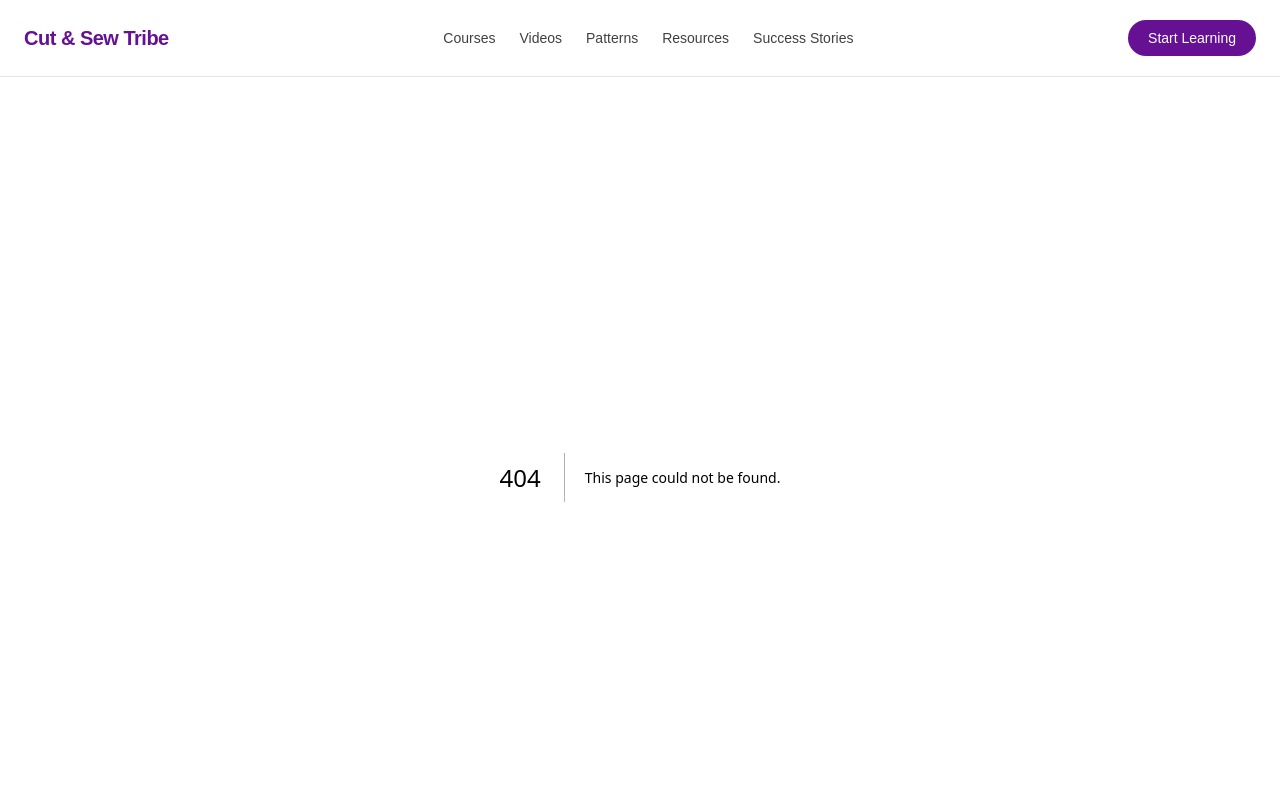
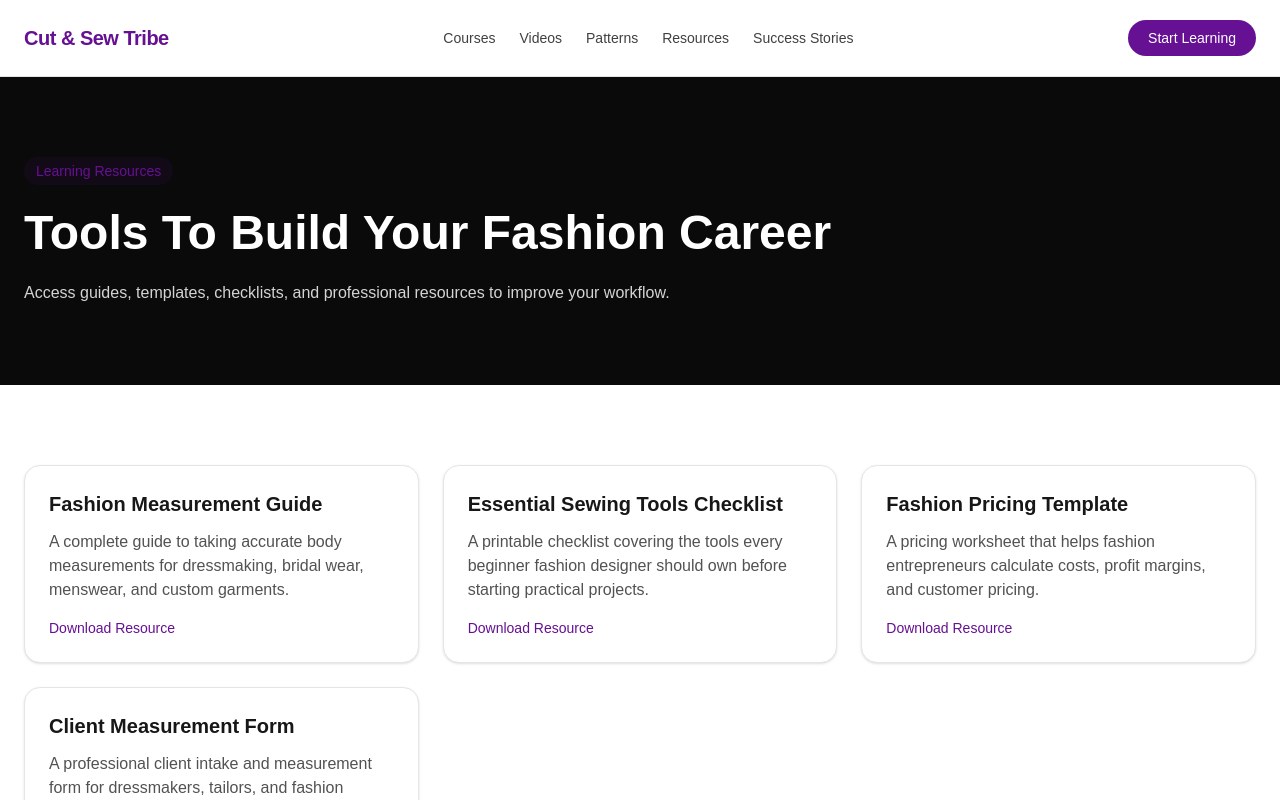
Before and after one commit to CutAndSewTribe/cut-and-sew-tribe, a Next.js app: page /resources in a window 1280 px wide. Before the commit this address had no page. Shown: the top 800 px of the page. Built offline with nearby package versions, Linux system fonts and the light colour scheme.

Commit message:
Create resources listing page

```diff
--- /dev/null
+++ b/src/app/resources/page.tsx
@@ -0,0 +1,87 @@
+import {
+  Badge,
+  Card,
+  Container,
+  Section,
+} from "@/components/ui";
+
+import { resources } from "@/content/resources";
+
+
+export default function ResourcesPage() {
+
+  return (
+    <div>
+
+      <Section className="bg-neutral-950 text-white">
+
+        <Container>
+
+          <Badge>
+            Learning Resources
+          </Badge>
+
+
+          <h1 className="mt-6 text-5xl font-bold">
+            Tools To Build Your Fashion Career
+          </h1>
+
+
+          <p className="mt-6 max-w-2xl text-neutral-300">
+            Access guides, templates, checklists, and
+            professional resources to improve your workflow.
+          </p>
+
+
+        </Container>
+
+      </Section>
+
+
+
+
+      <Section>
+
+        <Container>
+
+          <div className="grid gap-6 md:grid-cols-3">
+
+
+            {resources.map((resource) => (
+
+              <Card key={resource.id}>
+
+
+                <h2 className="text-xl font-semibold">
+                  {resource.title}
+                </h2>
+
+
+                <p className="mt-3 text-neutral-600">
+                  {resource.description}
+                </p>
+
+
+                <div className="mt-4 text-sm text-[#661093]">
+
+                  Download Resource
+
+                </div>
+
+
+              </Card>
+
+            ))}
+
+
+          </div>
+
+
+        </Container>
+
+      </Section>
+
+
+    </div>
+  );
+}
```
